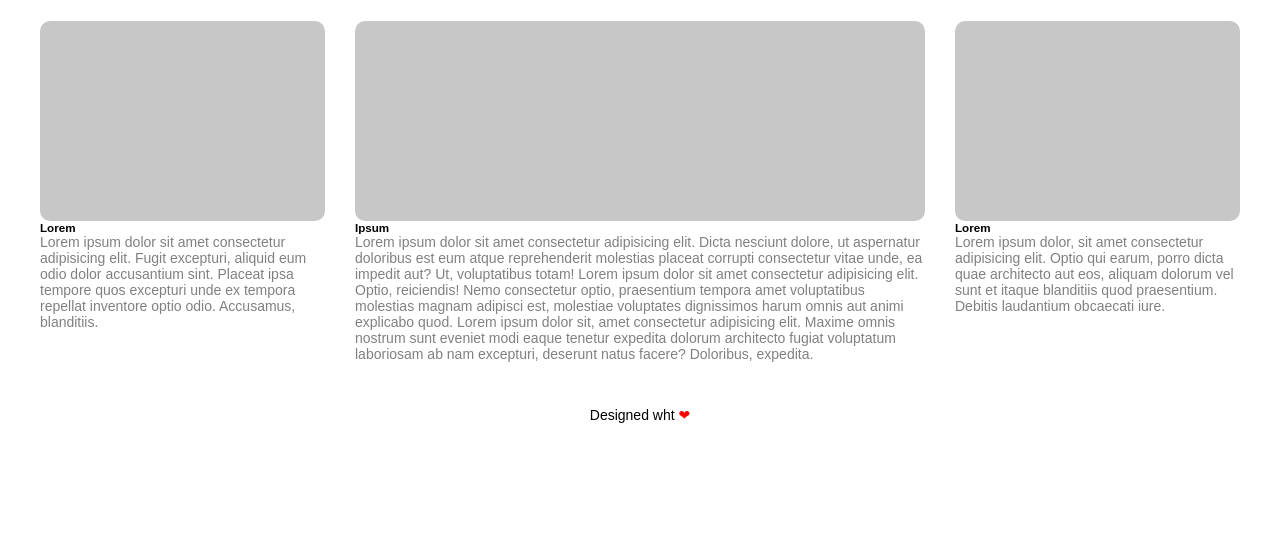
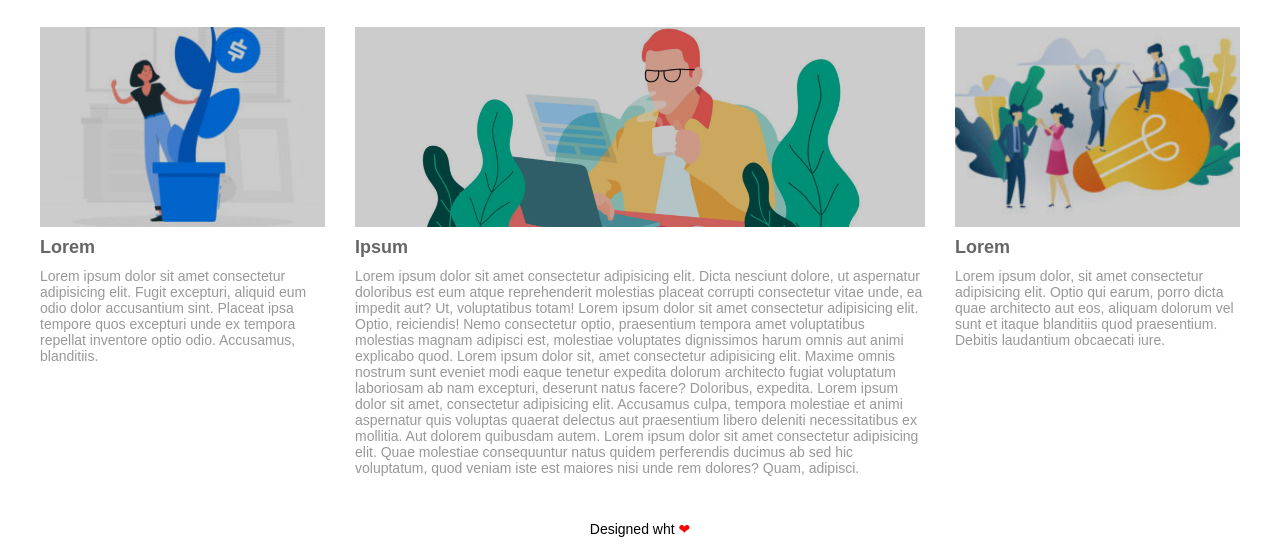
Before and after one commit to pHedi3/htmlcss-wp, a plain HTML site: page index.html in a window 1280 px wide. Shown: the part 762-1314 px from the top of the page. Before the commit the page ends 1185 px from the top, so only its background shows below. Drawn offline with Linux system fonts and the light colour scheme.

Commit message:
es finito

```diff
--- a/css/style.css
+++ b/css/style.css
@@ -18,11 +18,16 @@
 .img {
     height: 200px;
     border-radius: 10px;
-    background-color: rgb(199, 199, 199);
+
 }
 
 .w100{
     width: 100%;
+}
+
+.po-img-2 {
+    background-color: rgba(0, 0, 0, 0.2);
+    height: 100%;
 }
 
 
@@ -74,7 +79,7 @@ li {
 }
 
 .po-img {
-    background-color: rgba(0, 0, 0, 0.3);
+    background-color: rgba(0, 0, 0, 0.2);
     height: 100%;
     padding-top: 350px;
     padding-left: 30px;
@@ -89,16 +94,15 @@ li {
 }
 
 /* sezione main-tilte */
-.title-main {
 
-}
 .title-main h2 {
     color: #333;
     font-size: 40px;
+    font-weight: 1000;
 
 }
 
-.title h6 {
+h6 {
     font-size: 14px;
 }
 
@@ -120,12 +124,39 @@ li {
 }
 
 h6, .midel-main p, .left-main p, .right-main p {
-    color: grey;
+    color: rgb(153, 152, 152);
 
 }
+
+.left-main .img {
+    background-image: url(../img/img-1.jpg) ;
+    background-size: cover;
+    background-position: center;
+}
+
+.midel-main .img {
+    background-image: url(../img/banner-2.jpg);
+    background-size: cover;
+    background-position: center;
+}
+
+.right-main .img {
+    background-image: url(../img/img-3.jpg);
+    background-size: cover;
+    background-position: center;
+
+}
+
+h5 {
+    margin: 10px 0;
+    font-size: 18px;
+    color: rgb(102, 102, 102);
+}
+
+
 /* leyout piedipagina */
 footer {
-    margin-top: 15px;
+    margin: 15px 0;
     text-align: center;
 }
 .dev::after{
--- a/index.html
+++ b/index.html
@@ -23,12 +23,12 @@
         </nav>
 
         <div class="big-img">
-                <div class="po-img">
-                    <div class="title">
-                        <h3>Pretium ac placerat dui interdum nunc in eros urna morbi</h3>
-                        <p>Lorem ipsum dolor sit amet, consectetur adipisicing elit. Sed explicabo suscipit nisi rem, in ex asperiores incidunt molestiae sapiente omnis molestias repel...</p>
-                    </div>
+            <div class="po-img">
+                <div class="title">
+                    <h3>Pretium ac placerat dui interdum nunc in eros urna morbi</h3>
+                    <p>Lorem ipsum dolor sit amet, consectetur adipisicing elit. Sed explicabo suscipit nisi rem, in ex asperiores incidunt molestiae sapiente omnis molestias repel...</p>
                 </div>
+            </div>
         </div>
 
 
@@ -43,20 +43,26 @@
             <div class="conteiner clearfix">
                 <!-- section left -->
                 <section class="fl left-main">
-                    <div class="img w100"></div>
+                    <div class="img ">
+                        <div class="po-img-2"></div>
+                    </div>
                     <h5>Lorem</h5>
                     <p>Lorem ipsum dolor sit amet consectetur adipisicing elit. Fugit excepturi, aliquid eum odio dolor accusantium sint. Placeat ipsa tempore quos excepturi unde ex tempora repellat inventore optio odio. Accusamus, blanditiis.</p>
                 </section>
                 <!-- section midel -->
                 <section class="fl midel-main">
-                    <div class="img w100"></div>
+                    <div class="img ">
+                        <div class="po-img-2"></div>
+                    </div>
                     <h5>Ipsum</h5>
-                    <p>Lorem ipsum dolor sit amet consectetur adipisicing elit. Dicta nesciunt dolore, ut aspernatur doloribus est eum atque reprehenderit molestias placeat corrupti consectetur vitae unde, ea impedit aut? Ut, voluptatibus totam! Lorem ipsum dolor sit amet consectetur adipisicing elit. Optio, reiciendis! Nemo consectetur optio, praesentium tempora amet voluptatibus molestias magnam adipisci est, molestiae voluptates dignissimos harum omnis aut animi explicabo quod. Lorem ipsum dolor sit, amet consectetur adipisicing elit. Maxime omnis nostrum sunt eveniet modi eaque tenetur expedita dolorum architecto fugiat voluptatum laboriosam ab nam excepturi, deserunt natus facere? Doloribus, expedita.</p>
+                    <p>Lorem ipsum dolor sit amet consectetur adipisicing elit. Dicta nesciunt dolore, ut aspernatur doloribus est eum atque reprehenderit molestias placeat corrupti consectetur vitae unde, ea impedit aut? Ut, voluptatibus totam! Lorem ipsum dolor sit amet consectetur adipisicing elit. Optio, reiciendis! Nemo consectetur optio, praesentium tempora amet voluptatibus molestias magnam adipisci est, molestiae voluptates dignissimos harum omnis aut animi explicabo quod. Lorem ipsum dolor sit, amet consectetur adipisicing elit. Maxime omnis nostrum sunt eveniet modi eaque tenetur expedita dolorum architecto fugiat voluptatum laboriosam ab nam excepturi, deserunt natus facere? Doloribus, expedita. Lorem ipsum dolor sit amet, consectetur adipisicing elit. Accusamus culpa, tempora molestiae et animi aspernatur quis voluptas quaerat delectus aut praesentium libero deleniti necessitatibus ex mollitia. Aut dolorem quibusdam autem. Lorem ipsum dolor sit amet consectetur adipisicing elit. Quae molestiae consequuntur natus quidem perferendis ducimus ab sed hic voluptatum, quod veniam iste est maiores nisi unde rem dolores? Quam, adipisci.</p>
 
                 </section>
                 <!-- section right -->
                 <section class="fl right-main">
-                    <div class="img w100"></div>
+                    <div class="img ">
+                        <div class="po-img-2"></div>
+                    </div>
                     <h5>Lorem</h5>
                     <p>Lorem ipsum dolor, sit amet consectetur adipisicing elit. Optio qui earum, porro dicta quae architecto aut eos, aliquam dolorum vel sunt et itaque blanditiis quod praesentium. Debitis laudantium obcaecati iure.</p>
 
```
